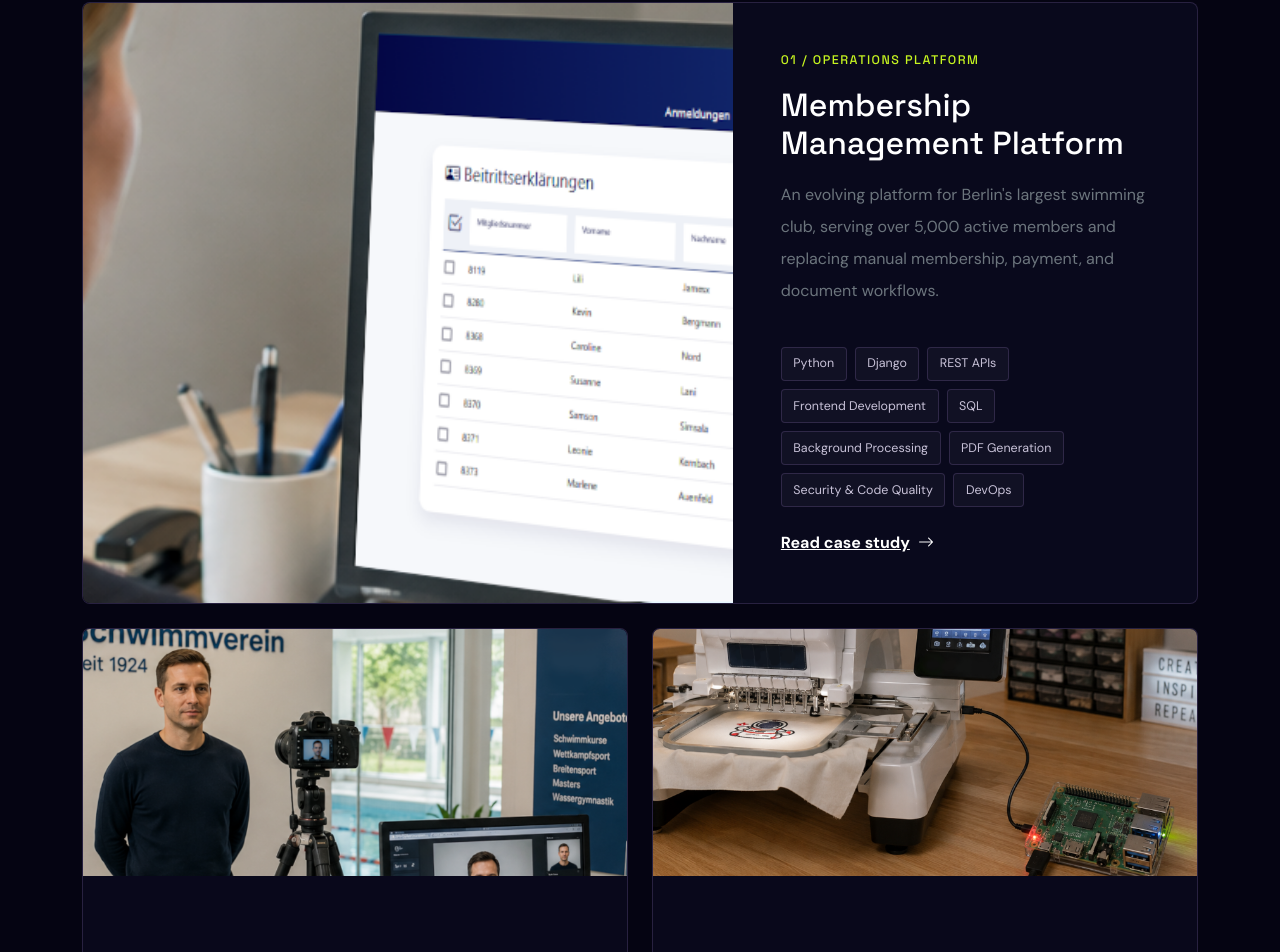
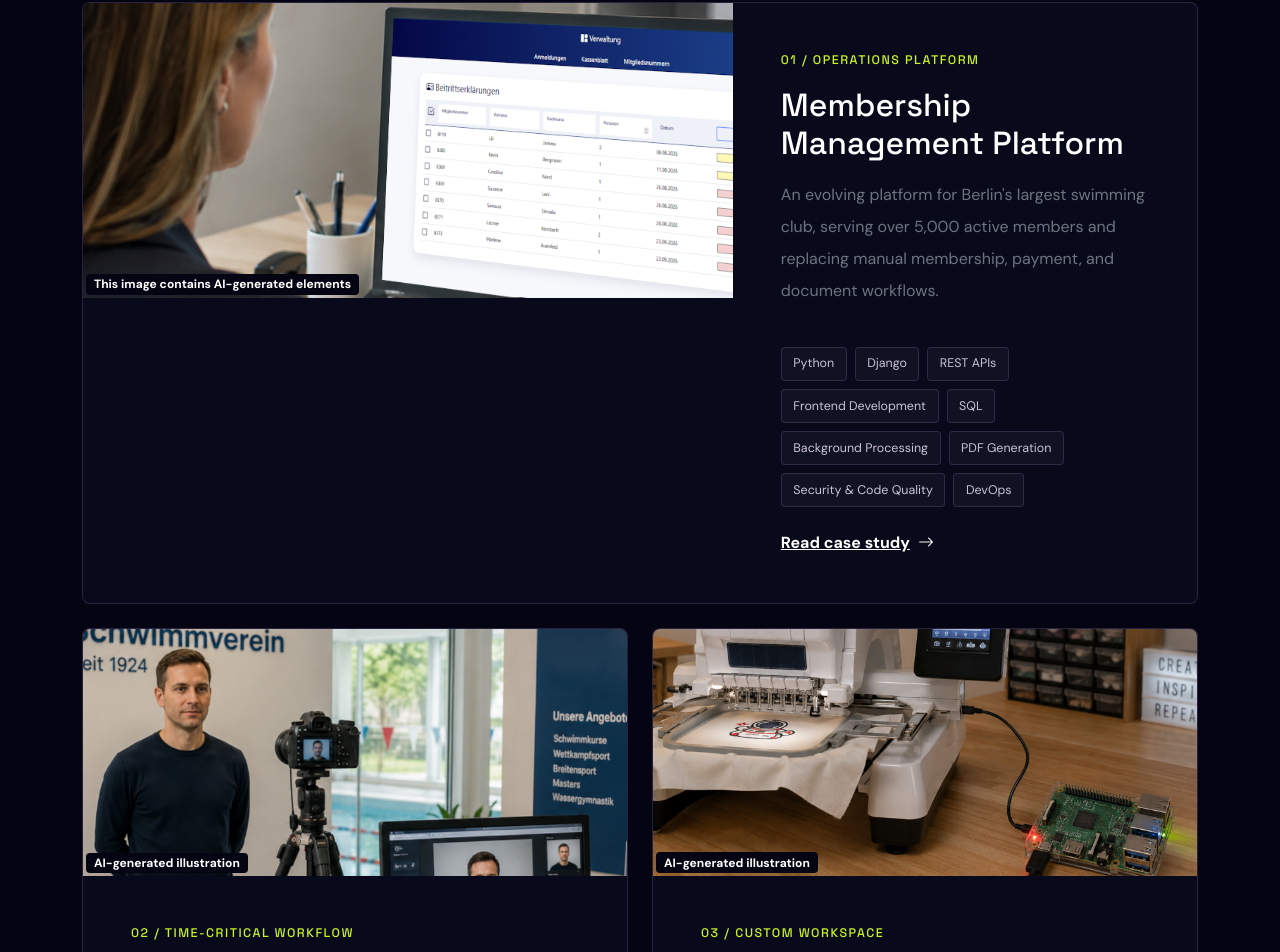
Before and after one commit to MiaMoon275/MiaMoon275.github.io, a website: page site/index.html in a window 1280 px wide. Shown: the part 1148-2100 px from the top of the page. Drawn offline with nearby package versions, Linux system fonts and the light colour scheme.

Commit message:
Label AI-generated portfolio imagery
Add disclosure badges to four project images, distinguishing AI-generated illustrations from images containing AI elements. Position badges over images and remove fixed minimum heights from project visuals.

```diff
--- a/site/index.html
+++ b/site/index.html
@@ -98,8 +98,15 @@
                 </div>
                 <article class="project-entry mb-4">
                     <div class="row g-0 align-items-stretch">
-                        <div class="col-12 col-lg-7 project-visual"><img src="content/projects/club_management.png"
-                                alt="Membership management platform interface" loading="lazy"></div>
+                        <div class="col-12 col-lg-7 project-visual">
+                            <img src="content/projects/club_management.png"
+                                alt="Membership management platform interface" loading="lazy">
+                            <div class="project-image-declaration d-flex flex-column align-items-start text-start text-muted">
+                                <div class="badge text-bg-dark rounded-1">
+                                    This image contains AI-generated elements
+                                </div>
+                            </div>
+                        </div>
                         <div class="col-12 col-lg-5 p-4 p-xl-5 d-flex flex-column justify-content-center">
                             <div class="project-index mb-3">01 / OPERATIONS PLATFORM</div>
                             <h3 class="h2 text-white mb-3">Membership Management Platform</h3>
@@ -127,7 +134,13 @@
                     <div class="col-12 col-lg-6">
                         <article class="project-entry h-100">
                             <div class="project-visual"><img src="content/projects/photo_software.png"
-                                    alt="Membership photo capture system interface" loading="lazy"></div>
+                                    alt="Membership photo capture system interface" loading="lazy">
+                                <div class="project-image-declaration d-flex flex-column align-items-start text-start text-muted">
+                                    <div class="badge text-bg-dark rounded-1">
+                                        AI-generated illustration
+                                    </div>
+                                </div>
+                            </div>
                             <div class="p-4 p-xl-5">
                                 <div class="project-index mb-3">02 / TIME-CRITICAL WORKFLOW</div>
                                 <h3 class="h3 text-white mb-3">Membership Photo Capture</h3>
@@ -151,7 +164,13 @@
                     <div class="col-12 col-lg-6">
                         <article class="project-entry h-100">
                             <div class="project-visual"><img src="content/projects/embroidery_interface.png"
-                                    alt="Embroidery management interface" loading="lazy"></div>
+                                    alt="Embroidery management interface" loading="lazy">
+                                    <div class="project-image-declaration d-flex flex-column align-items-start text-start text-muted">
+                                        <div class="badge text-bg-dark rounded-1">
+                                            AI-generated illustration
+                                        </div>
+                                    </div>
+                                </div>
                             <div class="p-4 p-xl-5">
                                 <div class="project-index mb-3">03 / CUSTOM WORKSPACE</div>
                                 <h3 class="h3 text-white mb-3">Embroidery User Interface</h3>
@@ -175,7 +194,13 @@
                     <div class="col-12 col-lg-6">
                         <article class="project-entry h-100">
                             <div class="project-visual"><img src="content/projects/file_synchronisation.png"
-                                    alt="Secure maintenance system interface" loading="lazy"></div>
+                                    alt="Secure maintenance system interface" loading="lazy">
+                                    <div class="project-image-declaration d-flex flex-column align-items-start text-start text-muted">
+                                        <div class="badge text-bg-dark rounded-1">
+                                            AI-generated illustration
+                                        </div>
+                                    </div>
+                                </div>
                             <div class="p-4 p-xl-5">
                                 <div class="project-index mb-3">04 / PRODUCT MAINTENANCE</div>
                                 <h3 class="h3 text-white mb-3">Secure Maintenance System</h3>
--- a/site/src/css/portfolio.css
+++ b/site/src/css/portfolio.css
@@ -215,14 +215,22 @@ body.portfolio-page {
 }
 
 .project-visual {
-    min-height: 23rem;
+    position: relative;
+    align-self: flex-start;
     background: #09081b;
 }
 
 .project-visual img {
+    display: block;
     width: 100%;
     height: 100%;
     object-fit: cover;
+}
+
+.project-image-declaration {
+    position: absolute;
+    bottom: 0.2rem;
+    left: 0.2rem;
 }
 
 .project-index {
@@ -530,10 +538,6 @@ body.portfolio-page {
         background: none;
     }
 
-    .project-visual {
-        min-height: 19rem;
-    }
-
     .case-aside {
         position: static;
     }
@@ -560,10 +564,6 @@ body.portfolio-page {
     .stat-item + .stat-item {
         border-top: 1px solid var(--portfolio-border);
         border-left: 0;
-    }
-
-    .project-visual {
-        min-height: 15rem;
     }
 
     .contact-panel::after {
```
